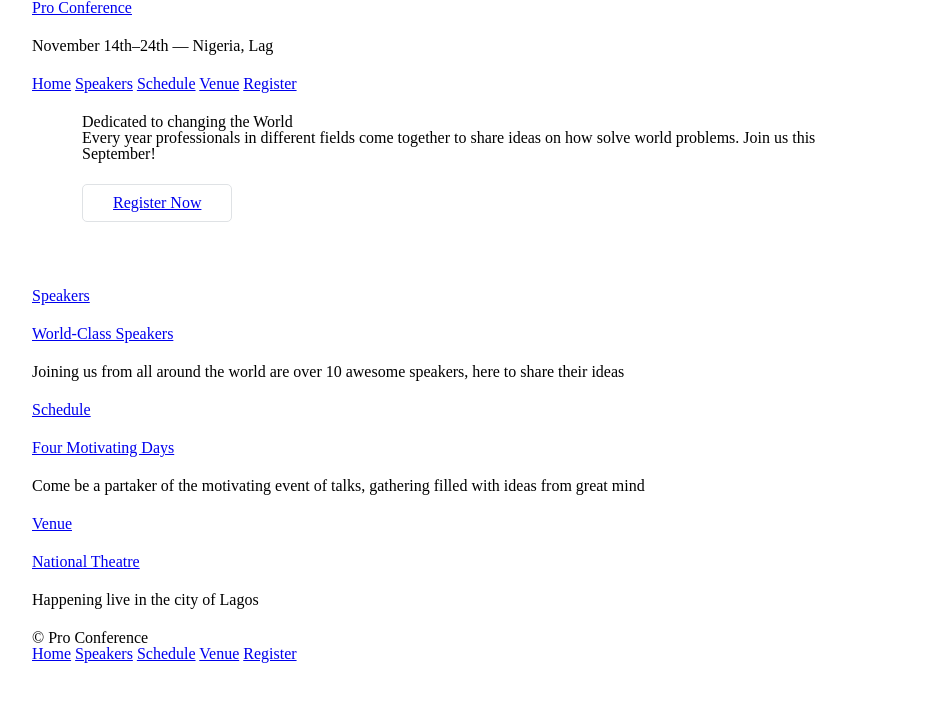
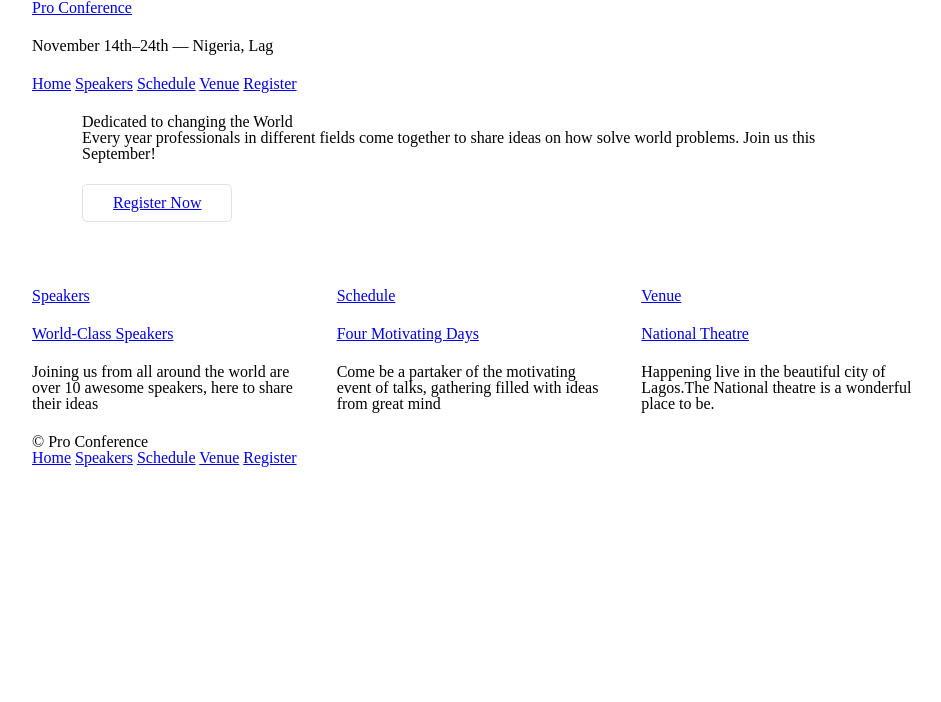
Before and after one commit to osbornetunde/conference, a plain HTML site: page index.html in a window 1280 px wide. Shown: the whole page, without its empty margins (188-1129 px from the left). Drawn offline with Linux system fonts and the light colour scheme.

Commit message:
creating a grid

```diff
--- a/assets/stylesheets/style.css
+++ b/assets/stylesheets/style.css
@@ -61,10 +61,35 @@ table {
 }
 
 .container {
-	width: 960px;
 	padding-left:30px;
 	padding-right: 30px;
+}
+
+.container,
+.grid {
+	width: 960px;
 	margin: 0 auto;
+}
+
+.col-1-3 {
+	width: 32.33%;
+}
+
+.col-2-3 {
+	width: 67.66%;
+}
+
+.col-1-3,
+.col-2-3 {
+	display: inline-block;
+	vertical-align: top;
+}
+
+.grid,
+.col-1-3,
+.col-2-3 {
+	padding-left: 15px;
+	padding-right: 15px;
 }
 
 /*
--- a/index.html
+++ b/index.html
@@ -29,22 +29,31 @@
 			<p>Every year professionals in different fields come together to share ideas on how solve world problems. Join us this September!</p>
 			<a class="btn btn-alt" href="register.html">Register Now</a>
 		</section>
-		<section class="container">
+		<section class="grid">
+			<!------Speakers ------->
+			<section class="col-1-3">
 				<a href="speakers.html">
 					<h5>Speakers</h5>
 					<h3>World-Class Speakers</h3>
 				</a>
 					<p>Joining us from all around the world are over 10 awesome speakers, here to share their ideas</p>
+			</section>
+			<!--------Schedule------->
+			<section class="col-1-3">
 				<a href="schedule.html">
 					<h5>Schedule</h5>
 					<h3>Four Motivating Days</h3>
 				</a>
 					<p>Come be a partaker of the motivating event of talks, gathering filled with ideas from great mind</p>
+			</section>
+			<!---------Venue----------->
+			<section class="col-1-3">
 				<a href="venue.html">
 					<h5>Venue</h5>
 					<h3>National Theatre</h3>
 				</a>
-				<p>Happening live in the city of Lagos</p>
+					<p>Happening live in the beautiful city of Lagos.The National theatre is a wonderful place to be.</p>
+			</section>
 		</section>
 	</section>
 	<footer class="container">
```
Lines whose indentation alone changed are shown as unchanged.
